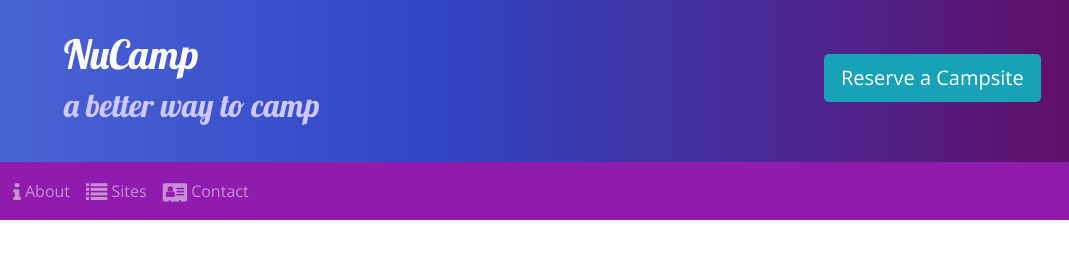
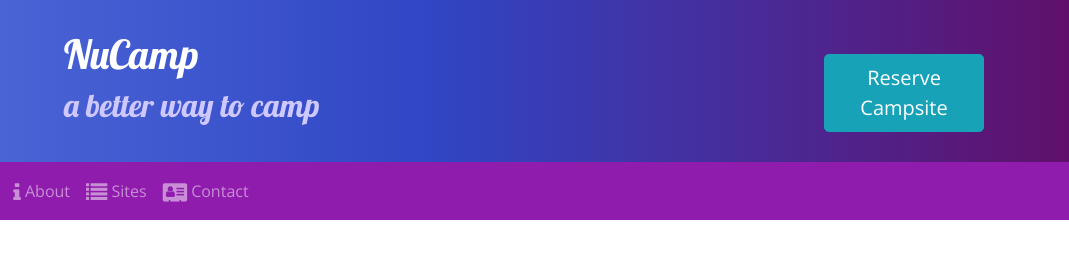
Before and after one commit to cupoftcode/the-balcony-cafe, a website: page index.html in a window 1280 px wide. Shown: the top 267 px of the page, 211-1280 px from the left. Drawn offline with nearby package versions, Linux system fonts and the light colour scheme.

Commit message:
Tooltips

```diff
--- a/index.html
+++ b/index.html
@@ -30,7 +30,7 @@
             <h2>a better way to camp</h2>
                 </div>
                 <div class="col col-md-4 col-xl-2 mt-4">
-                    <a role="button" href="#reserveForm" class="btn btn-lg btn-link bg-info text-white text-nowrap">Reserve a Campsite</a>
+                    <a role="button" href="#reserveForm" class="btn btn-lg btn-info" data-toggle="tooltip" data-placement="bottom" data-html="true" title="Or call us at <br /><strong>1-206-555-1234</strong>">Reserve Campsite</a>
                 </div>
             </div>
         </div>
@@ -176,6 +176,12 @@
     <script src="node_modules/popper.js/dist/umd/popper.min.js"></script>
     <script src="node_modules/bootstrap/dist/js/bootstrap.min.js"></script>
 
+    <script>
+        $(function () {
+            $('[data-toggle="tooltip"]').tooltip()
+        })
+    </script>
+
 
 </body>
 
```
Also changed, not shown: css/styles.css (line endings or trailing spaces).
